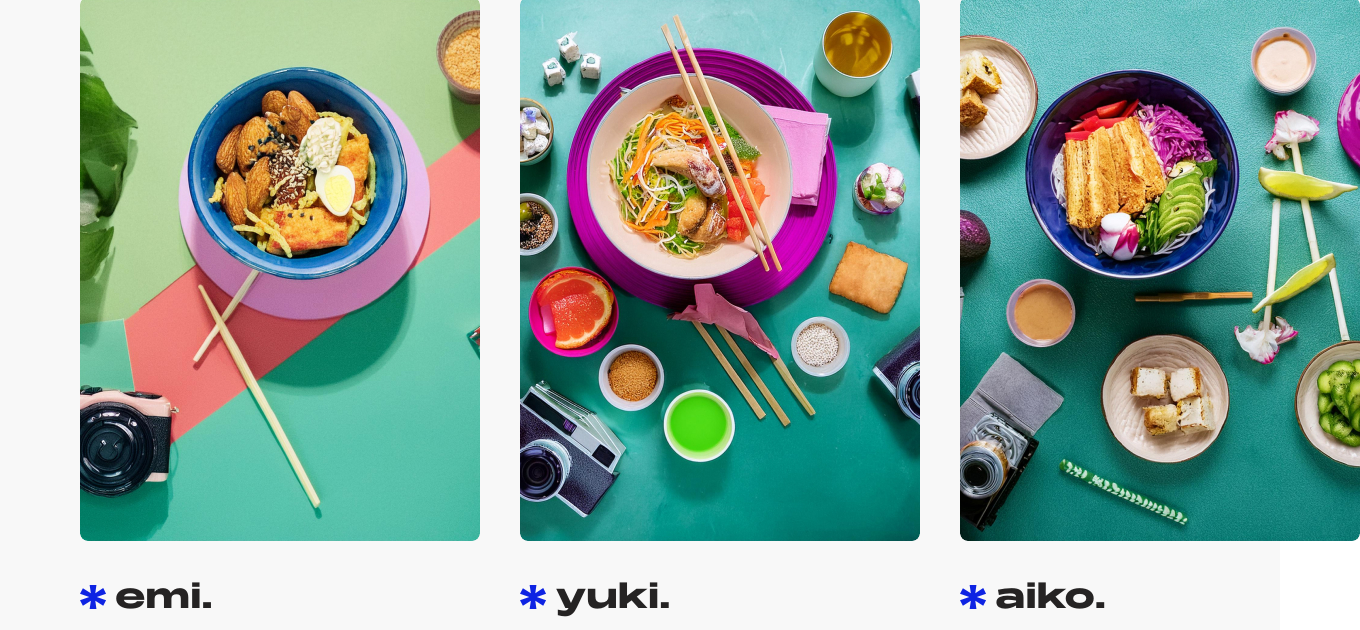
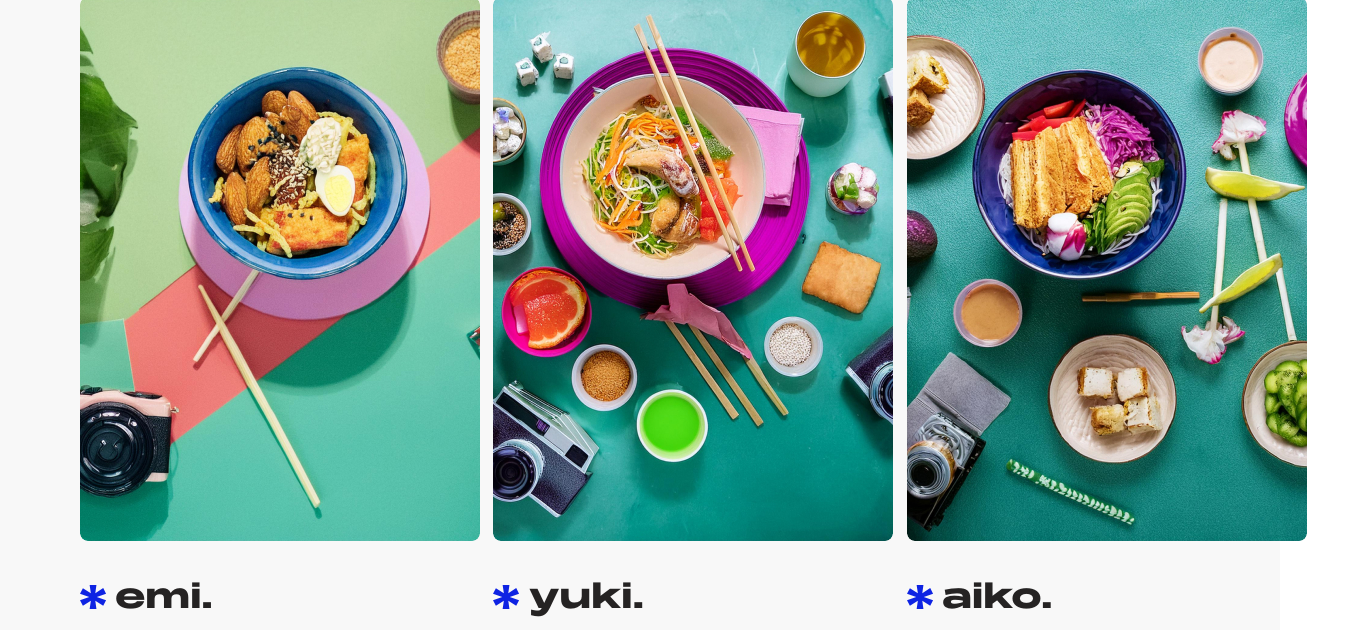
Before and after one commit to carolaverdu/PF-Verdu, a plain HTML site: page pages/menu.html in a window 1280 px wide. Shown: the part 483-1113 px from the top of the page, 1360 px wide, since content can reach past the window. Drawn offline with Linux system fonts and the light colour scheme.

Commit message:
latest update flebox dom 1 sep

```diff
--- a/css/style.css
+++ b/css/style.css
@@ -759,11 +759,11 @@ section.menu-heading ul.menu-description {
     flex-wrap: wrap;
     justify-content: space-between;
     gap: 40px;
-    width: calc(3 * 400px + 2 * 40px);
 }
 
 section.menu-heading ul.menu-description li {
     width: 400px;
+    width: calc(33.33% - 40px * 2);
 }
 
 section.menu-heading ul.menu-description h3{
```
